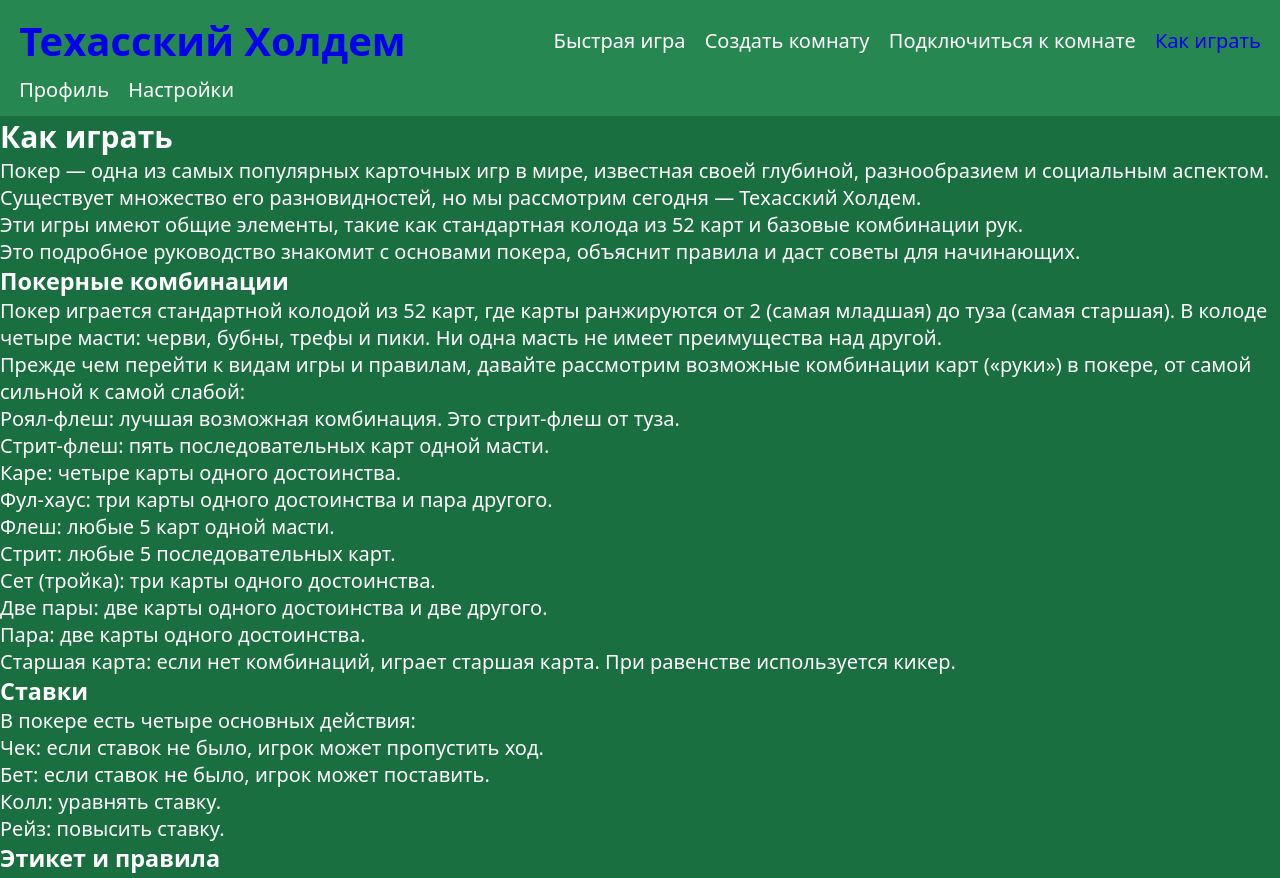
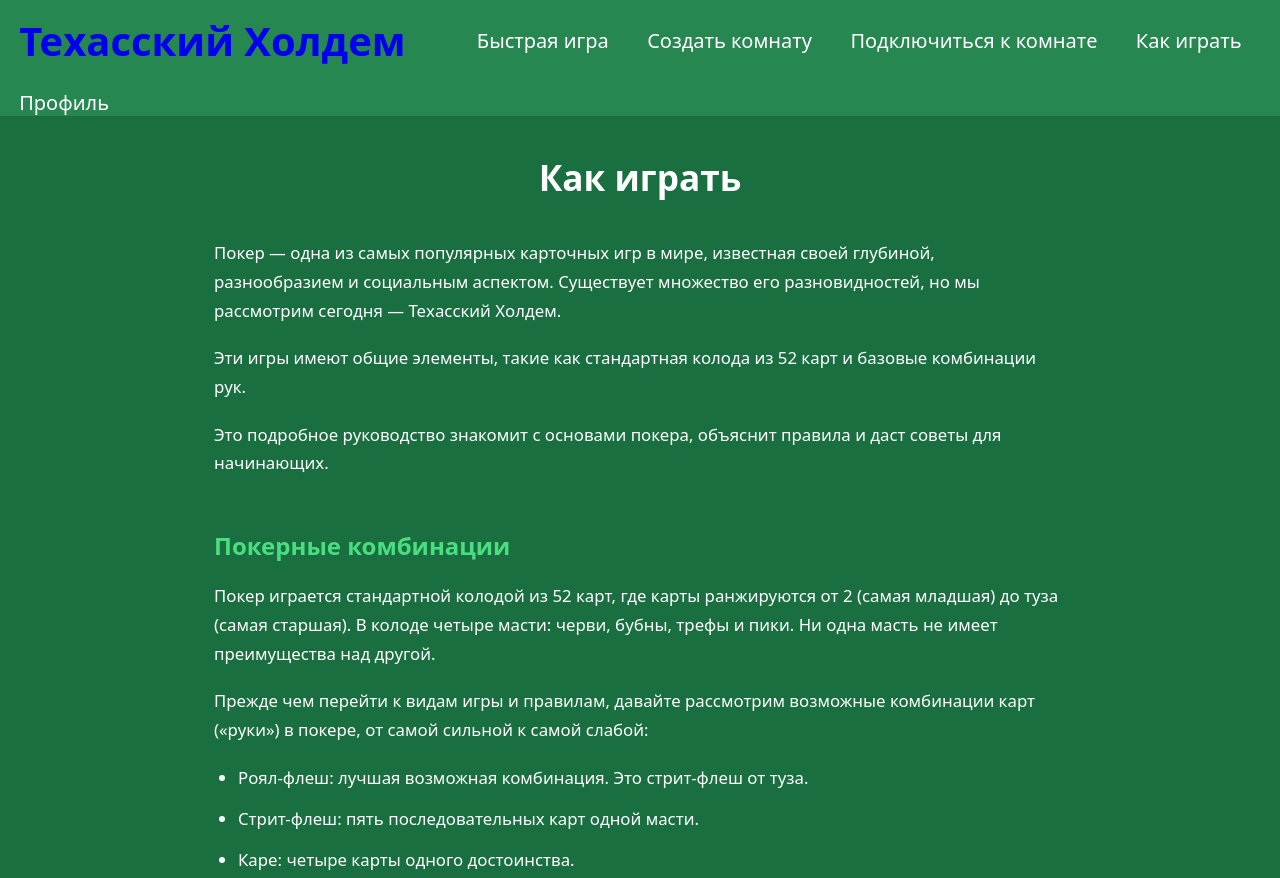
Before and after one commit to Yaruspro100/Poker-game, a plain HTML site: page how-to-play.html in a window 1280 px wide. Shown: the top 878 px of the page. Drawn offline with Linux system fonts and the light colour scheme.

Commit message:
fix: full-height hover on header nav, fix link colors

```diff
--- a/how-to-play.html
+++ b/how-to-play.html
@@ -21,7 +21,6 @@
             <nav class="profile-nav">
                 <ul>
                     <li><a>Профиль</a></li>
-                    <li><a>Настройки</a></li>
                 </ul>
             </nav>
         </header>
--- a/styles.css
+++ b/styles.css
@@ -19,14 +19,25 @@ ul {
     list-style-type: none;
 }
 
-header{
+header {
     display: flex;
-    align-items: center;
+    align-items: stretch;
     justify-content: space-between;
     background-color: #268751;
     gap: 0.5rem;
     flex-wrap: wrap;
-    padding: 0.8rem 1.2rem;
+    padding: 0 1.2rem;
+}
+
+header h1 {
+    display: flex;
+    align-items: center;
+    padding: 0.8rem 0;
+}
+
+.profile-nav {
+    display: flex;
+    align-items: center;
 }
 
 .profile-nav ul {
@@ -35,17 +46,38 @@ header{
     flex-wrap: wrap;
 }
 
+.menu-nav {
+    display: flex;
+    align-items: stretch;
+}
+
 .menu-nav ul {
     display: flex;
-    gap: 1.2rem;
+    gap: 0;
     flex-wrap: wrap;
+    align-items: stretch;
+}
+
+.menu-nav ul li {
+    display: flex;
+}
+
+.menu-nav ul li a {
+    display: flex;
+    align-items: center;
+    padding: 0 1.2rem;
+}
+
+.menu-nav ul li a:hover {
+    background-color: #2fb35f;
+    cursor: pointer;
 }
 
 .menu-block {
     display: flex;
     align-items: center;
     justify-content: center;
-    gap: 30px;
+    gap: 50px;
     flex-wrap: wrap;
     padding: 2rem 1rem;
 }
@@ -62,7 +94,9 @@ header{
     margin: 2rem auto;
 }
 
-.menu-block a, .menu-block a:visited, .menu-block a:active , header h1 a:visited, header h1 a:active{
+.menu-block a, .menu-block a:visited, .menu-block a:active,
+.menu-nav a, .menu-nav a:visited, .menu-nav a:active,
+header h1 a:visited, header h1 a:active {
     color: #ffffff;
 }
 
@@ -72,3 +106,52 @@ header{
     color: #ffffff;
     border-color: #2fb35f;
 }
+
+main article {
+    max-width: 900px;
+    margin: 0 auto;
+    padding: 2rem 1.5rem;
+    line-height: 1.7;
+}
+
+main article h2 {
+    font-size: 2.2rem;
+    margin-bottom: 2rem;
+    text-align: center;
+    color: #ffffff;
+}
+
+main article h3 {
+    font-size: 1.5rem;
+    margin: 2.5rem 0 1rem 0;
+    color: #4ade80;
+}
+
+main article h4 {
+    font-size: 1.25rem;
+    margin: 1.8rem 0 0.8rem 0;
+    color: #90ee90;
+}
+
+main article p {
+    margin-bottom: 1.2rem;
+    font-size: 1.05rem;
+}
+
+main article ul {
+    margin-bottom: 1.8rem;
+    padding-left: 1.5rem;
+}
+
+main article li {
+    margin-bottom: 0.8rem;
+    font-size: 1.05rem;
+}
+
+main article ul li {
+    list-style-type: disc;
+}
+
+main article section {
+    margin-bottom: 3rem;
+}
```
Also changed, not shown: menu.html (+0 -1 lines), profile.html (+0 -1 lines), server/index.js (added, +32 -0 lines).
